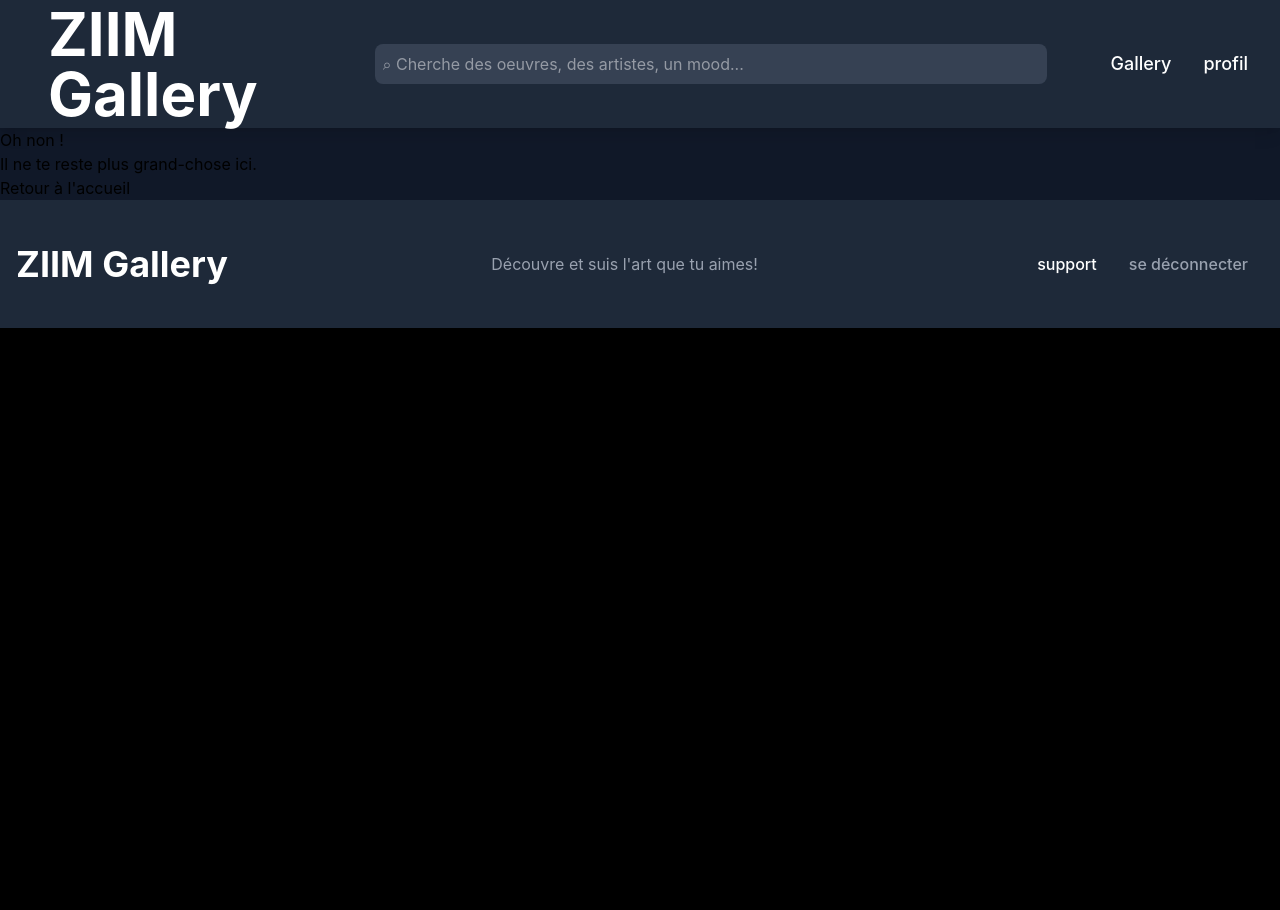
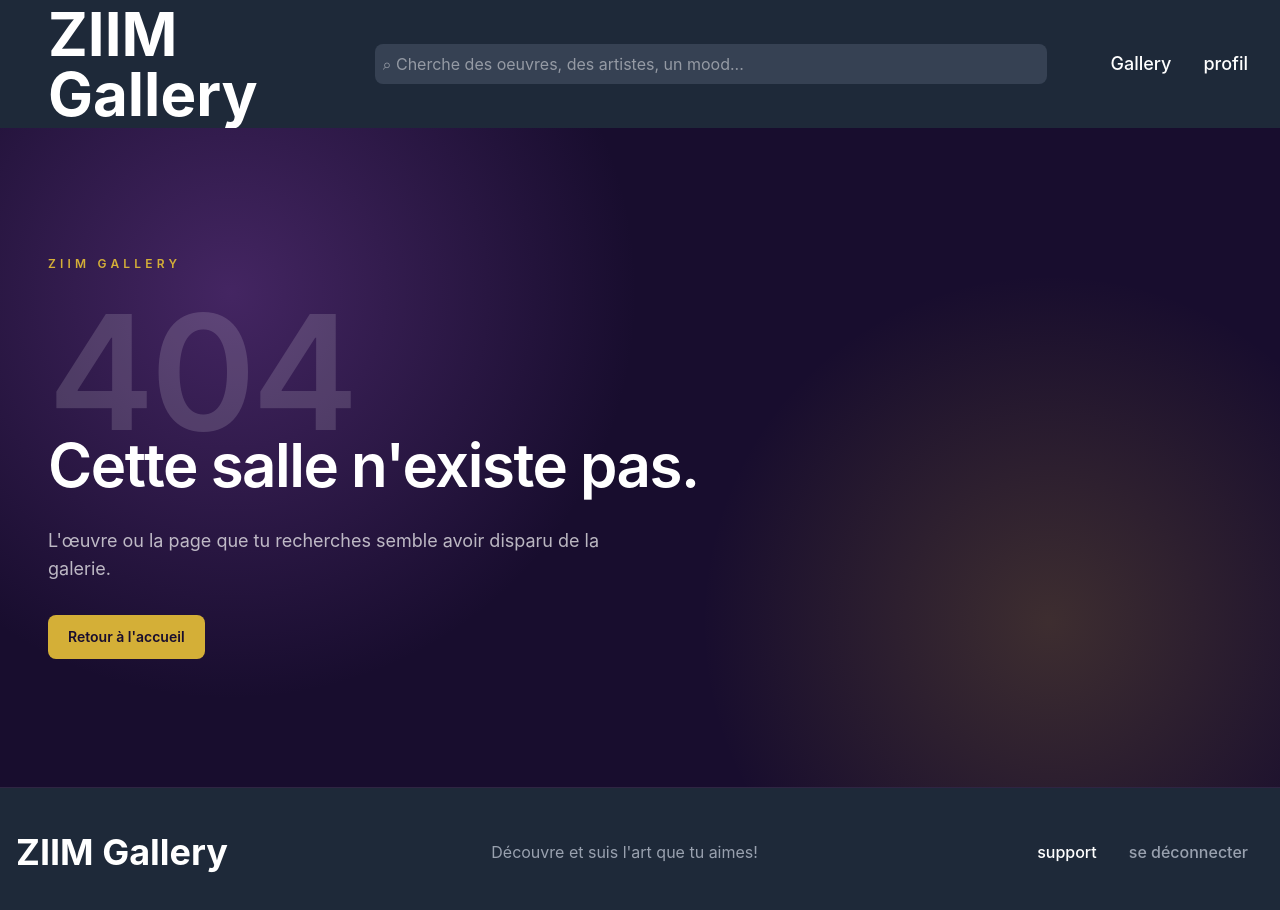
Before and after one commit to hthibaud/ZIIM_Gallery, a React (Vite) app in the folder ZIIM_Gallery_Front/: page /login in a window 1280 px wide. Shown: the top 910 px of the page. Before the commit the page ends 800 px from the top, so only its background shows below. Built offline with nearby package versions, Linux system fonts and the light colour scheme.

Commit message:
feat(notFound): enhance 404 page layout and content for better user experience

```diff
--- a/ZIIM_Gallery_Front/src/components/error/notFound.tsx
+++ b/ZIIM_Gallery_Front/src/components/error/notFound.tsx
@@ -2,11 +2,31 @@ import { Link } from "react-router-dom";
 
 const notFound = () => {
   return (
-    <div>
-      <h2>Oh non !</h2>
-      <p>Il ne te reste plus grand-chose ici.</p>
-      <Link to="/">Retour à l'accueil</Link>
-    </div>
+    <main className="relative flex min-h-[calc(100vh-16rem)] items-center overflow-hidden border-b border-white/10 bg-[#180d2e] px-5 py-24 text-white sm:px-8 sm:py-32 lg:px-12">
+      <div className="absolute inset-0 bg-[radial-gradient(circle_at_18%_25%,rgba(121,67,161,0.45),transparent_35%),radial-gradient(circle_at_82%_75%,rgba(212,175,55,0.2),transparent_30%)]" />
+      <div className="relative mx-auto w-full max-w-7xl">
+        <div className="max-w-2xl">
+          <p className="mb-5 text-xs font-semibold uppercase tracking-[0.35em] text-[#d4af37]">
+            ZIIM Gallery
+          </p>
+          <p className="text-8xl font-semibold leading-none tracking-tight text-white/15 sm:text-[10rem]">
+            404
+          </p>
+          <h2 className="-mt-4 text-4xl font-semibold leading-tight tracking-tight sm:-mt-6 sm:text-6xl">
+            Cette salle n&apos;existe pas.
+          </h2>
+          <p className="mt-6 max-w-xl text-base leading-7 text-white/70 sm:text-lg">
+            L&apos;œuvre ou la page que tu recherches semble avoir disparu de la galerie.
+          </p>
+          <Link
+            to="/"
+            className="mt-8 inline-flex rounded-lg bg-[#d4af37] px-5 py-3 text-sm font-semibold text-[#180d2e] transition hover:bg-[#e5c65f]"
+          >
+            Retour à l&apos;accueil
+          </Link>
+        </div>
+      </div>
+    </main>
   );
 };
 
```
